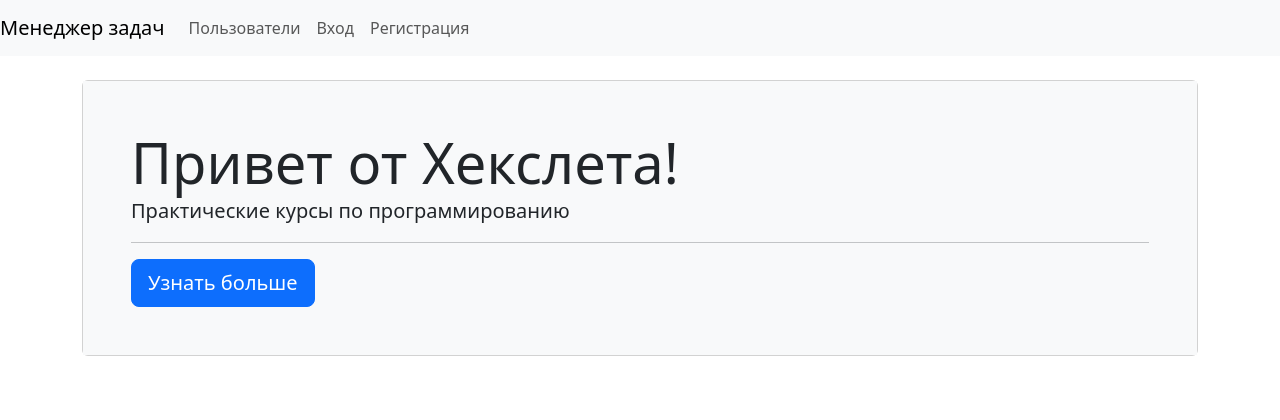
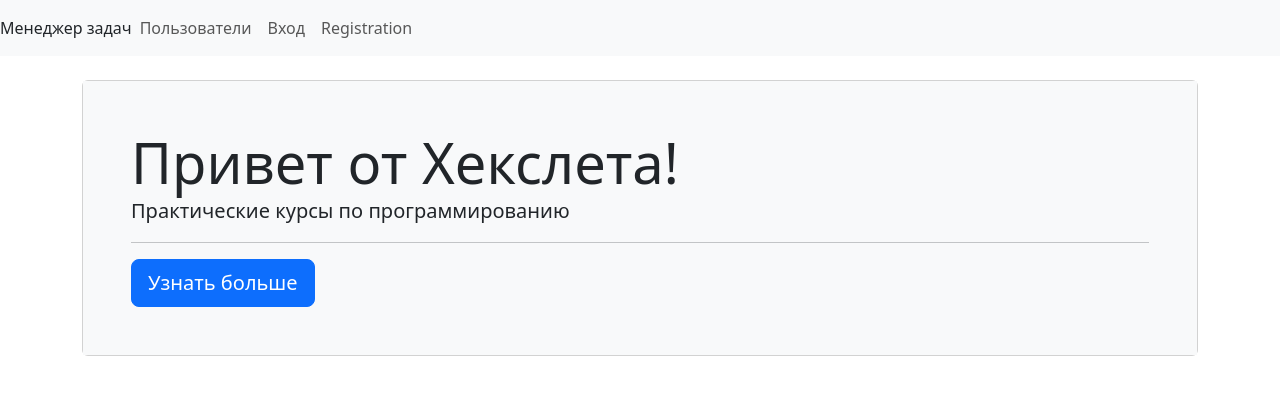
Before and after one commit to minoko86/python-project-52, a Django app: page / in a window 1280 px wide. Shown: the top 420 px of the page. Run offline with Django 3.2, Linux system fonts and the light colour scheme; some libraries are stand-ins or nearby versions.

Commit message:
add files

```diff
--- a/pyproject.toml
+++ b/pyproject.toml
@@ -15,7 +15,8 @@ psycopg2-binary = "^2.9.9"
 gunicorn = "20.1.0"
 django-bootstrap5 = "^23.3"
 django-filter = "^23.5"
-rollbar = "^1.0.0"
+django-modeltranslation = "^0.18.11"
+rollbar = "0.16.3"
 
 
 [tool.poetry.group.dev.dependencies]
--- a/task_manager/templates/index.html
+++ b/task_manager/templates/index.html
@@ -2,6 +2,8 @@
 {% load django_bootstrap5 %}
 {% bootstrap_css %}
 {% bootstrap_javascript %}
+{% load i18n %}
+{% load static %}
 <html lang="ru-ru">
   <head>
     <meta name="viewport" content="width=device-width, initial-scale=1, shrink-to-fit=no">
@@ -9,7 +11,7 @@
   </head>
   <body class="d-flex flex-column min-vh-100">
     <nav class="navbar navbar-expand-lg navbar-light bg-light">
-      <a class="navbar-brand" href="{% url 'index' %}">Менеджер задач</a>
+      <a class="nav-link" href="{% url 'index' %}">Менеджер задач</a>
       <button class="navbar-toggler" data-toggle="collapse" data-target="#navbarToggleExternalContent">
         <span class="navbar-toggler-icon"></span>
       </button>
@@ -39,7 +41,7 @@
             <a class="nav-link" href="{% url 'login' %}">Вход</a>
           </li>
           <li class="nav-item">
-            <a class="nav-link" href="{% url 'registration' %}">Регистрация</a>
+            <a class="nav-link" href="{% url 'registration' %}">{% translate "Registration" %}</a>
           </li>
           {% endif %}
         </ul>
--- a/task_manager/users/urls.py
+++ b/task_manager/users/urls.py
@@ -1,8 +1,9 @@
-from django.urls import path
+from django.urls import path, include
 
 from task_manager.users import views
 
 urlpatterns = [
+    path('i18n/', include('django.conf.urls.i18n')),
     path('', views.UsersShow.as_view(), name='users'),
     path('create/', views.UserRegister.as_view(), name='registration'),
     path('<int:pk>/update/', views.UserEdit.as_view(), name='edit'),
```
Also changed, not shown: task_manager/settings.py (+10 -2 lines), locale/ru/LC_MESSAGES/django.po (added), 4 other files.
